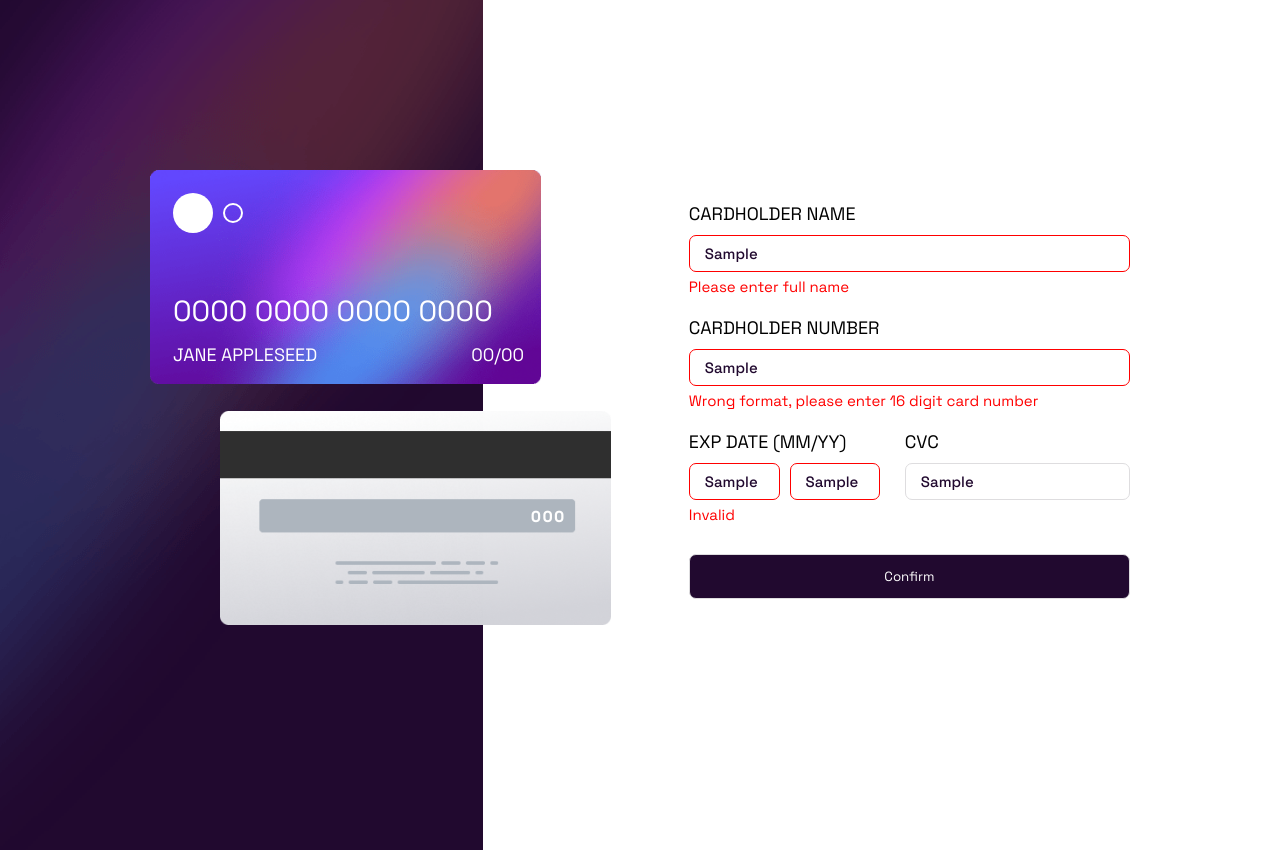
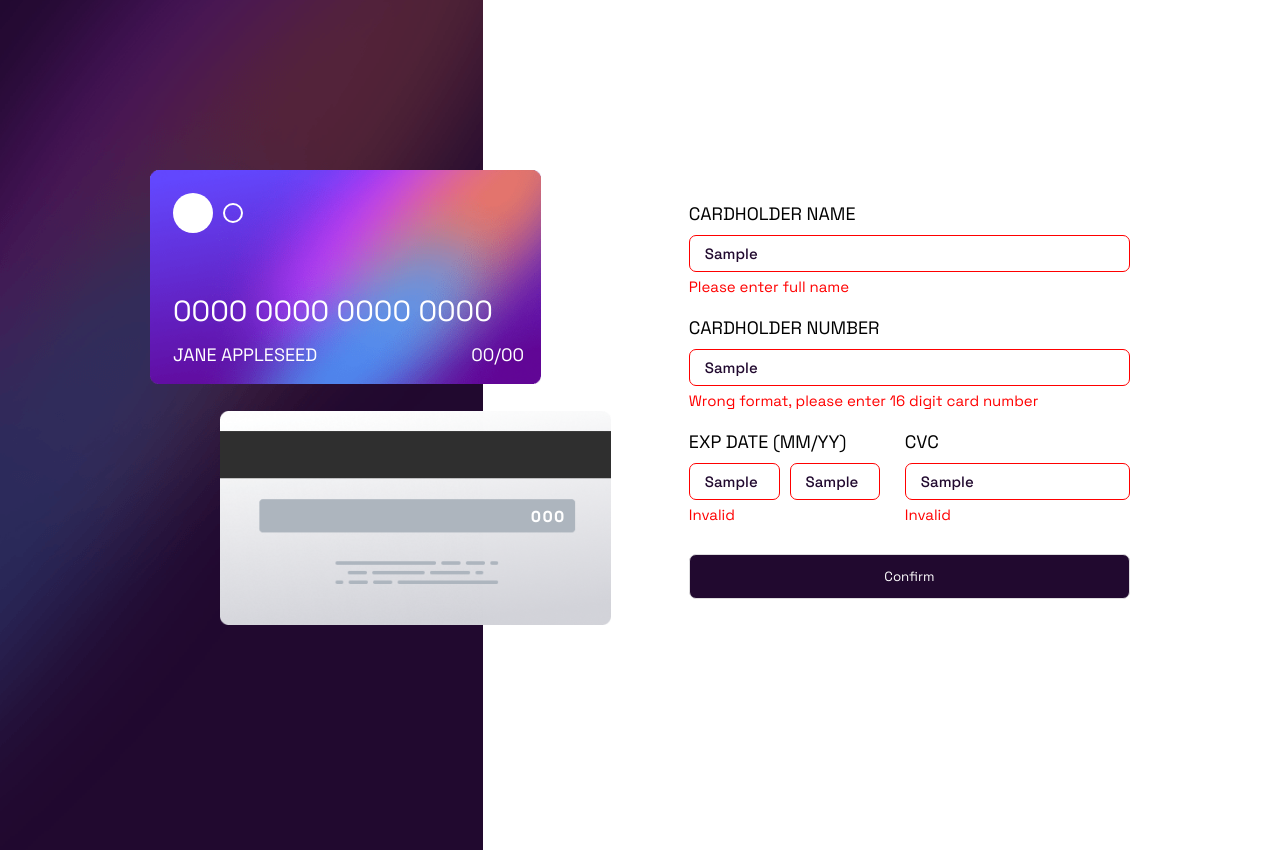
Before and after one commit to VincentChen6345/interactive-credit-card-form, a React (Create React App) app: page / in a window 1280 px wide. Both pictures are taken after typing "Sample", "Sample", "Sample", "Sample", "Sample" into the empty fields and a click on the button "Confirm". Built offline with nearby package versions, Linux system fonts and the light colour scheme.

Commit message:
completed validation logic

```diff
--- a/src/components/CardCTA.jsx
+++ b/src/components/CardCTA.jsx
@@ -77,10 +77,15 @@ const CardCTA = () => {
     e.preventDefault();
     nameBlurHandler();
     cardNumberBlurHandler();
+    expMonthBlurHandler();
+    expYearBlurHandler();
+    CVCBlurHandler();
 
     if (nameIsValid) nameReset();
     if (cardNumberIsValid) cardNumberReset();
     if (expMonthIsValid) expMonthReset();
+    if (expYearIsValid) expYearReset();
+    if (CVCIsValid) CVCReset();
   };
   //
   //ERROR TEXTS//
@@ -96,6 +101,8 @@ const CardCTA = () => {
     expMonth.trim() === "" || expYear.trim() === ""
       ? "Can't be empty"
       : "Invalid";
+
+  let CVCErrorText = CVC.trim() === "" ? "Can't be empty" : "Invalid";
   let errorMessageStyle = nameIsValid ? "hidden" : "error-message";
   //Error styles
   let fullNameInputStyle = "input-style";
@@ -122,6 +129,13 @@ const CardCTA = () => {
   } else if (!expYearHasError && expYearIsTouched) {
     expYearInputStyle += " valid-input";
   }
+  let CVCInputStyle = "input-style";
+  if (CVCHasError) {
+    CVCInputStyle += " input-error";
+  } else if (!CVCHasError && CVCIsTouched) {
+    CVCInputStyle += " valid-input";
+  }
+
   // console.log(
   //   "cardNumberInputHasError",
   //   cardNumberInputHasError,
@@ -203,7 +217,16 @@ const CardCTA = () => {
             <label className="label" htmlFor="">
               CVC
             </label>
-            <input type="text" placeholder="e.g. 123" className="input-style" />
+            <input
+              type="text"
+              placeholder="e.g. 123"
+              className={CVCInputStyle}
+              maxLength={3}
+              onChange={CVCChangeHandler}
+              onBlur={CVCBlurHandler}
+              value={CVC}
+            />
+            {CVCHasError && <p className={errorMessageStyle}>{CVCErrorText}</p>}
           </span>
         </div>
 
```
Also changed, not shown: 1 other file (tests, documents, lock files or other folders).
